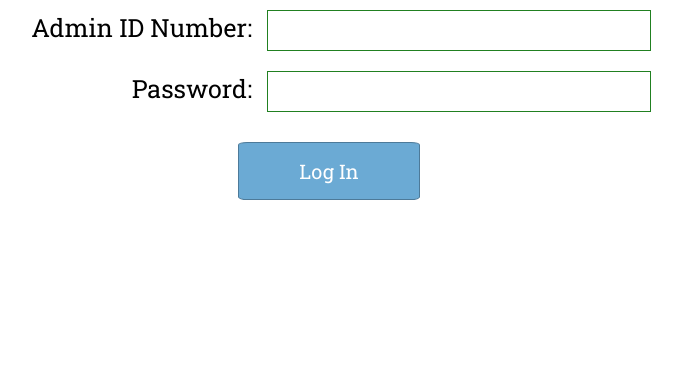
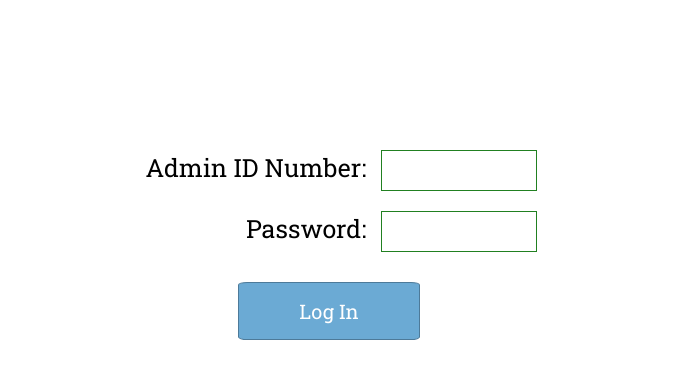
Before and after one commit to garcian5/studentsystem, a React (Create React App) app: page / in a window 1280 px wide. Shown: the top 378 px of the page, without its empty margins (311-993 px from the left). Built offline with nearby package versions, Linux system fonts and the light colour scheme.

Commit message:
kinda centered home login

```diff
--- a/src/App.css
+++ b/src/App.css
@@ -76,8 +76,44 @@
   width: 20%;
 }
 
+/*-----------------------------------------
+          centering table
+-----------------------------------------*/
+table, th, td {
+  border: 1px solid black;
+  border-collapse: collapse;
+  padding: 10px;
+}
+table.center {
+  margin-top: 35px;
+  margin-left: auto;
+  margin-right: auto;
+}
+
+/*-----------------------------------------
+          HOME LOGIN
+-----------------------------------------*/
+.home-login {
+  position: relative;
+  height: 500px;
+  font-size: 25px;
+}
+
+.home-form {
+  margin: 0;
+  position: absolute;
+  top: 50%;
+  left: 50%;
+  -ms-transform: translate(-50%, -50%);
+  transform: translate(-50%, -50%);
+}
+
 /*style input from home form*/
 .home-form input { border-color: rgb(33, 128, 33); }
+
+/*-----------------------------------------
+          DEPARTMENTS
+-----------------------------------------*/
 
 /*convert button to links*/
 .link-style-btn {
@@ -96,26 +132,6 @@
   font-size: 50px;
   font-weight: 400;
 }
-/*-----------------------------------------
-          centering table
------------------------------------------*/
-table, th, td {
-  border: 1px solid black;
-  border-collapse: collapse;
-  padding: 10px;
-}
-table.center {
-  margin-top: 35px;
-  margin-left: auto;
-  margin-right: auto;
-}
-
-/*-----------------------------------------
-          HOME LOGIN
------------------------------------------*/
-.home-login {
-  font-size: 25px;
-}
 
 /*-----------------------------------------
         ERROR MESSAGE STYLE
```
